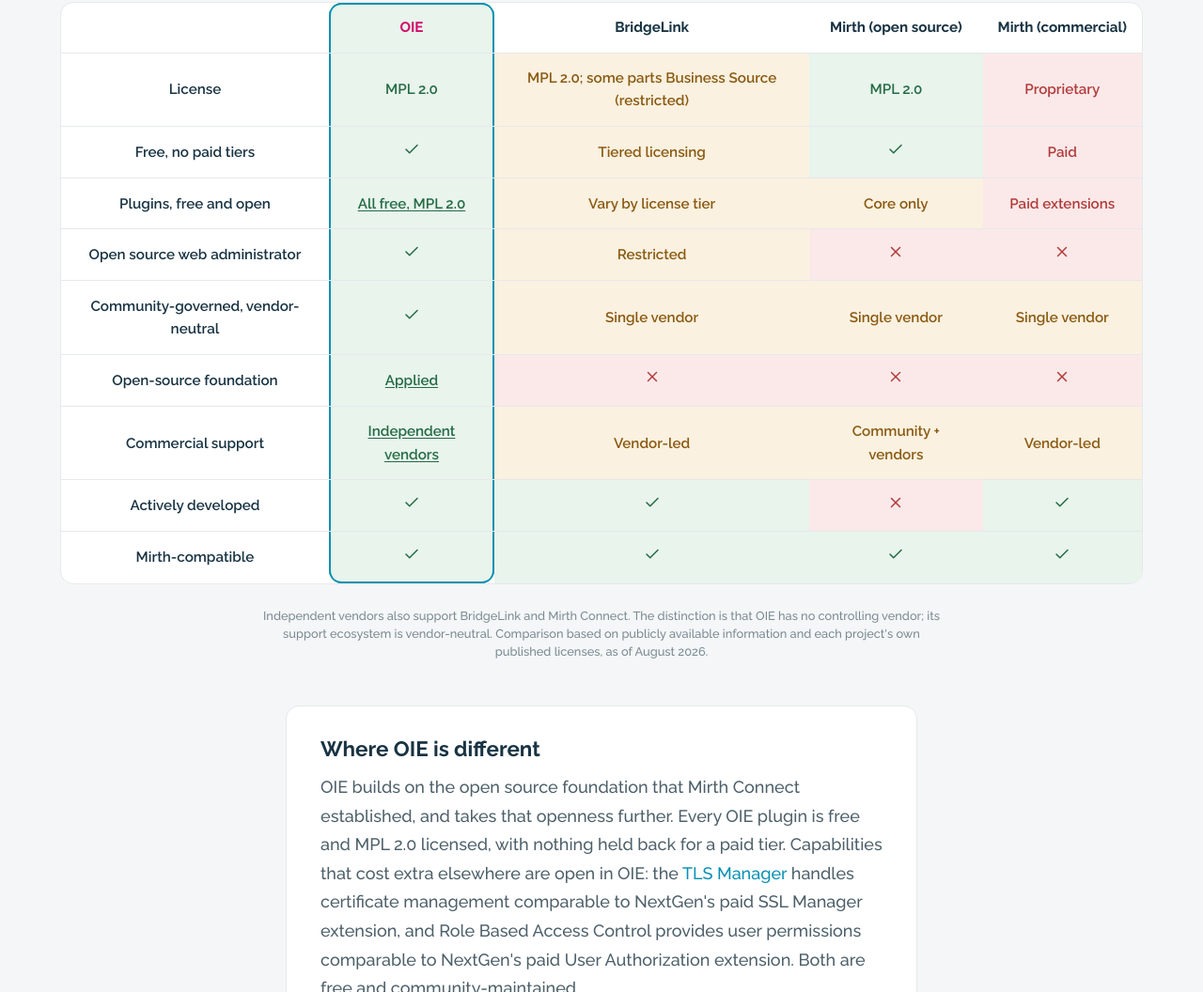
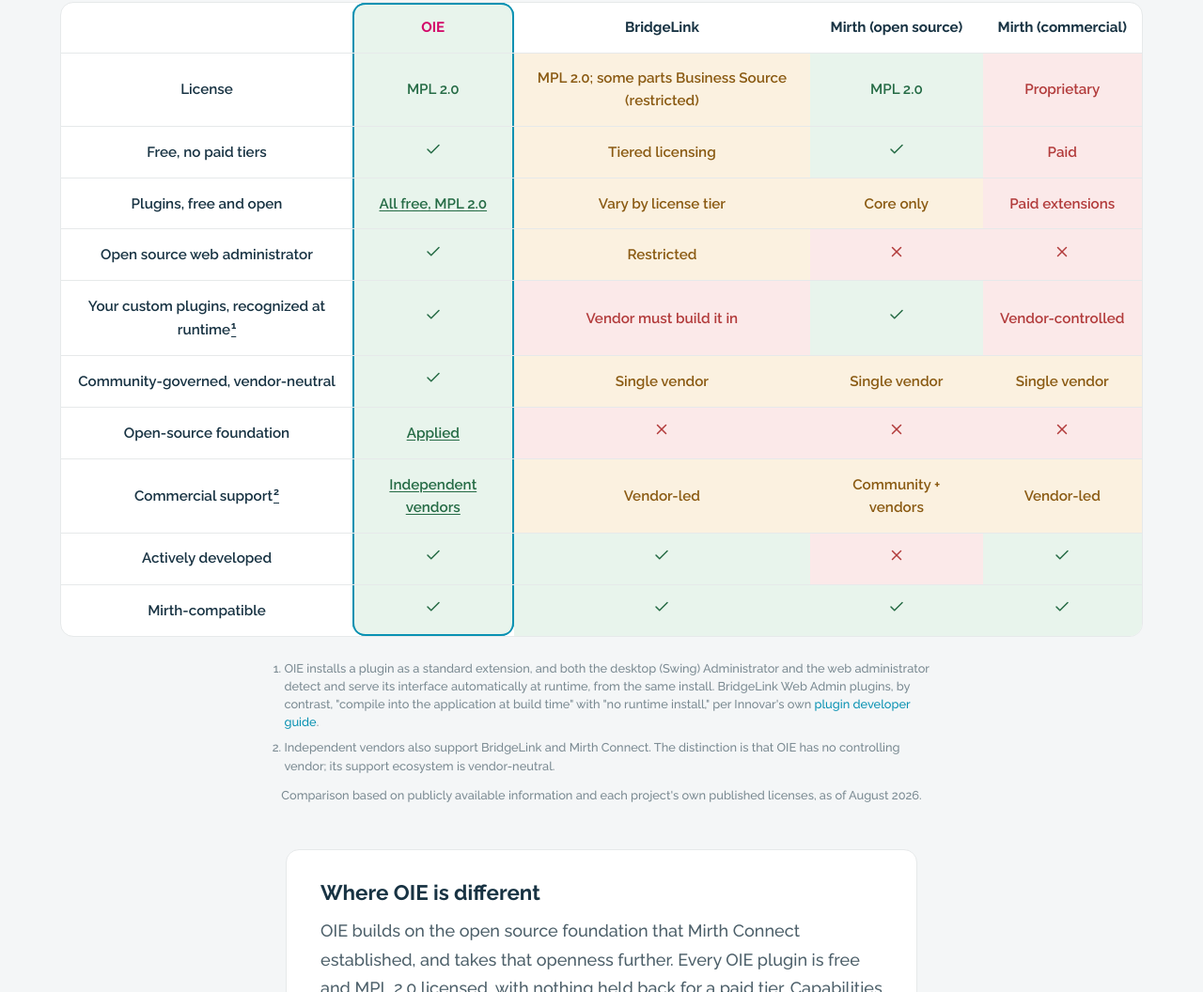
Before and after one commit to pacmano1/oie.org, an Astro site: page /compare in a window 1280 px wide. Shown: the part 318-1374 px from the top of the page at 94% size. Built offline with nearby package versions, Linux system fonts and the light colour scheme; Astro itself is replaced by a stand-in of ours.

Commit message:
Add runtime-plugin scorecard row and footnotes to compare page (#12)
Adds a 'Your custom plugins, recognized at runtime' row contrasting OIE's
runtime plugin loading (both Swing and web administrators, from the same
install) against BridgeLink Web Admin's build-time compile model. Converts the
under-table notes into numbered footnotes with superscript markers, citing
Innovar's own plugin developer guide.

```diff
--- a/src/pages/compare.astro
+++ b/src/pages/compare.astro
@@ -8,7 +8,7 @@
 
 const columns = ['OIE', 'BridgeLink', 'Mirth (open source)', 'Mirth (commercial)'];
 
-const rows: { label: string; cells: Cell[] }[] = [
+const rows: { label: string; cells: Cell[]; note?: number }[] = [
   {
     label: 'License',
     cells: [
@@ -46,6 +46,16 @@
     ],
   },
   {
+    label: 'Your custom plugins, recognized at runtime',
+    note: 1,
+    cells: [
+      { v: 'yes', tone: 'pos' },
+      { v: 'Vendor must build it in', tone: 'neg' },
+      { v: 'yes', tone: 'pos' },
+      { v: 'Vendor-controlled', tone: 'neg' },
+    ],
+  },
+  {
     label: 'Community-governed, vendor-neutral',
     cells: [
       { v: 'yes', tone: 'pos' },
@@ -65,6 +75,7 @@
   },
   {
     label: 'Commercial support',
+    note: 2,
     cells: [
       { v: 'Independent vendors', tone: 'pos', href: '/commercial-support/' },
       { v: 'Vendor-led', tone: 'warn' },
@@ -121,7 +132,9 @@
             <tbody>
               {rows.map((row) => (
                 <tr>
-                  <th scope="row" class="compare-table__rowhead">{row.label}</th>
+                  <th scope="row" class="compare-table__rowhead"><span>{row.label}</span>{row.note && (
+                      <a class="fn-ref" href={`#fn${row.note}`} id={`fnref${row.note}`} aria-label={`See footnote ${row.note}`}><sup>{row.note}</sup></a>
+                    )}</th>
                   {row.cells.map((cell, i) => (
                     <td class:list={['compare-table__cell', `tone-${cell.tone}`, { 'is-oie': i === 0 }]}>
                       {cell.v === 'yes' ? (
@@ -149,11 +162,23 @@
           </table>
         </div>
 
+        <ol class="table-footnotes">
+          <li id="fn1">
+            OIE installs a plugin as a standard extension, and both the desktop (Swing)
+            Administrator and the web administrator detect and serve its interface automatically at
+            runtime, from the same install. BridgeLink Web Admin plugins, by contrast, "compile into
+            the application at build time" with "no runtime install," per Innovar's own
+            <a href="https://github.com/Innovar-Healthcare/BridgeLink-WebAdmin/blob/main/docs/customer/plugins/OVERVIEW.md" target="_blank" rel="noopener">plugin developer guide</a>.
+          </li>
+          <li id="fn2">
+            Independent vendors also support BridgeLink and Mirth Connect. The distinction is that
+            OIE has no controlling vendor; its support ecosystem is vendor-neutral.
+          </li>
+        </ol>
+
         <p class="table-note">
-          Independent vendors also support BridgeLink and Mirth Connect. The distinction is that
-          OIE has no controlling vendor; its support ecosystem is vendor-neutral. Comparison based
-          on publicly available information and each project's own published licenses, as of
-          August 2026.
+          Comparison based on publicly available information and each project's own published
+          licenses, as of August 2026.
         </p>
       </div>
     </section>
@@ -291,6 +316,30 @@
     line-height: 1.5;
   }
 
+  /* Footnote reference markers in the table */
+  .fn-ref {
+    color: var(--color-accent);
+    text-decoration: none;
+    font-weight: 700;
+    margin-left: 1px;
+  }
+  .fn-ref sup { font-size: 0.7em; }
+  .fn-ref:hover { text-decoration: underline; }
+
+  .table-footnotes {
+    max-width: 720px;
+    margin: 1.5rem auto 0;
+    padding-left: 1.4rem;
+    font-size: 0.8rem;
+    color: var(--color-text-muted);
+    line-height: 1.5;
+  }
+  .table-footnotes li { margin-bottom: 0.5rem; scroll-margin-top: 6rem; }
+  .table-footnotes li:last-child { margin-bottom: 0; }
+  .table-footnotes a { color: var(--color-accent); }
+
+  .table-footnotes + .table-note { margin-top: 0.75rem; }
+
   .notes-section { padding-top: 2rem; }
 
   .note { margin-bottom: 1.5rem; }
```
